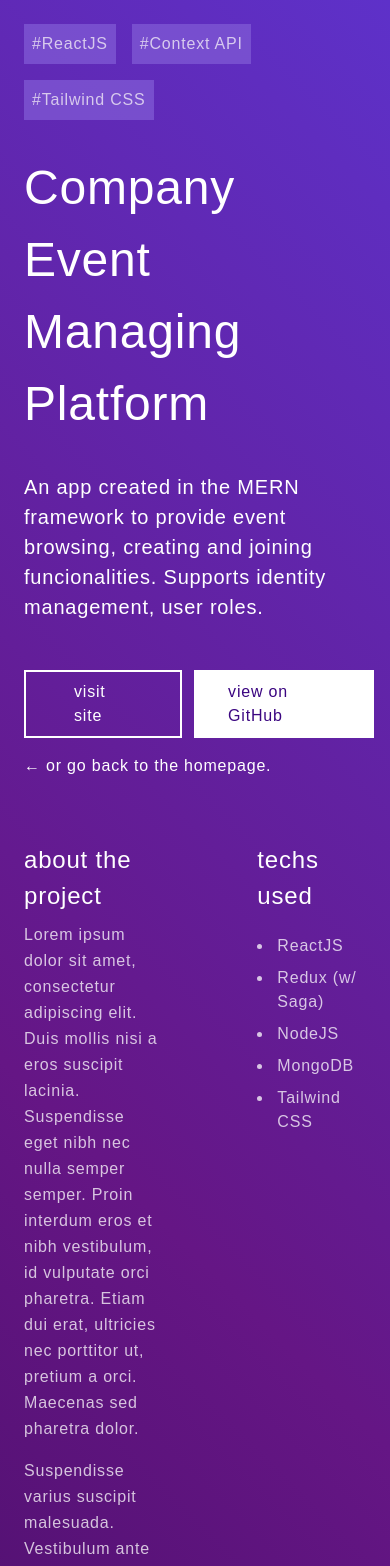
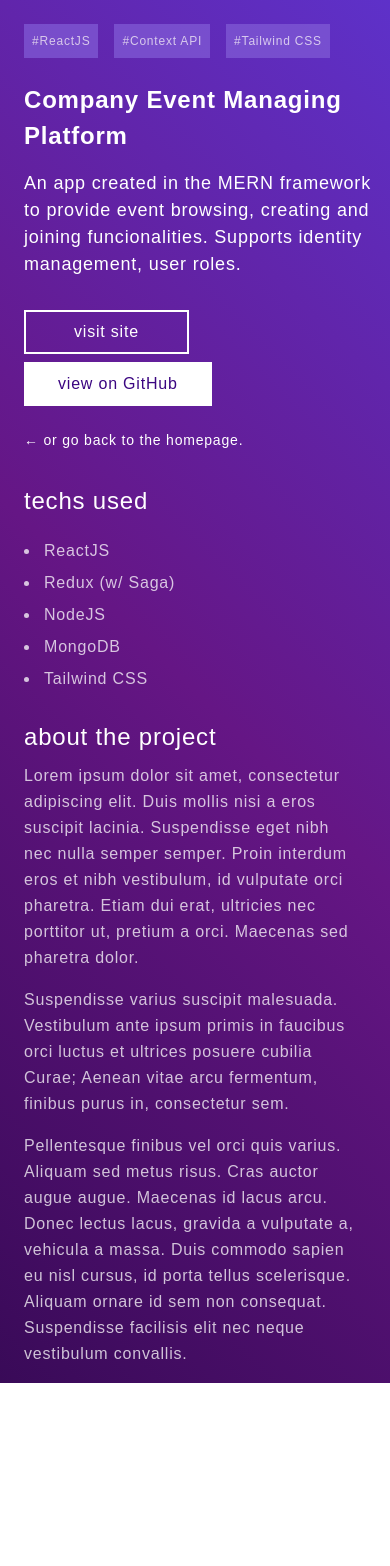
Before and after one commit to danielagg/personal-website-ts, a React (Create React App) app: page /projects/company-event-manager in a window 390 px wide. Shown: the top 1566 px of the page. After the commit the page ends 1383 px from the top, so only its background shows below. Built offline with nearby package versions, Linux system fonts and the light colour scheme.

Commit message:
Responsivity for Portfolio Item page

```diff
--- a/src/components/PortfolioItem/PortfolioItemPageContainer.tsx
+++ b/src/components/PortfolioItem/PortfolioItemPageContainer.tsx
@@ -34,15 +34,15 @@ const PortfolioItemPageContainer = (props: PortfolioItemPageContainerProps) => {
 
   if (currentProject) {
     return (
-      <div className="text-white">
+      <div className="text-white lg:mt-8">
         <ul>
-          {currentProject.keywords && currentProject.keywords.map((item, i) => <li className="inline-block mr-4 my-2 p-2 bg-purple-600 opacity-75" key={i}>#{item}</li> )}
+          {currentProject.keywords && currentProject.keywords.map((item, i) => <li className="inline-block text-xs lg:text-base mr-4 my-2 p-2 bg-purple-600 opacity-75" key={i}>#{item}</li> )}
         </ul>
-        <h1 className="text-5xl mt-6">{currentProject.name}</h1>
-        <p className="text-xl mt-8">{currentProject.description}</p>
+        <h1 className="lg:text-5xl text-2xl font-raleway-bold mt-4 lg:mt-6">{currentProject.name}</h1>
+        <p className="lg:text-xl text-lg mt-4 lg:mt-8">{currentProject.description}</p>
 
-        <div className="flex mt-12">
-          <div className="mr-3">
+        <div className="flex flex-col lg:flex-row mt-8 lg:mt-12">
+          <div className="lg:mr-3">
             <Button
                   caption="visit site"
                   url="#"
@@ -51,6 +51,7 @@ const PortfolioItemPageContainer = (props: PortfolioItemPageContainerProps) => {
                 />
           </div>
 
+          <div className="mt-2 lg:mt-0">
             <Button
                 caption="view on GitHub"
                 url="#"
@@ -59,16 +60,18 @@ const PortfolioItemPageContainer = (props: PortfolioItemPageContainerProps) => {
               />
           </div>
 
-        <NavLink to="/" className="block mt-4 hover:text-purple-400">&larr; or go back to the homepage.</NavLink>
+        </div>
 
-        <div className="flex mt-16">
-          <div className="pr-24">
-            <p className="text-2xl">about the project</p>
+        <NavLink to="/" className="block mt-6 lg:mt-4 text-sm lg:text-base hover:text-purple-400">&larr; or go back to the homepage.</NavLink>
+
+        <div className="flex mt-8 lg:mt-16 flex-col-reverse lg:flex-row">
+          <div className="pr-4 lg:pr-24">
+            <p className="text-2xl mt-6 lg:mt-0">about the project</p>
             {currentProject.detailedDescription && currentProject.detailedDescription.split('\n').map((item, i) => {
               return <p key={i} className={`${i !== 0 ? "mt-4" : "mt-2"} opacity-75 leading-relaxed`}>{item}</p>;
             })}
           </div>
-          <div className="flex-grow-0 flex-shrink-0 w-1/3">
+          <div className="flex-grow-0 flex-shrink-0 lg:w-1/3">
             <p className="text-2xl">techs used</p>
             <ul className="list-disc mt-4">
               {currentProject.technologies.map((item, i) => <li className="ml-4 p-1 opacity-75" key={i}>{item}</li> )}
```
Lines whose indentation alone changed are shown as unchanged.
